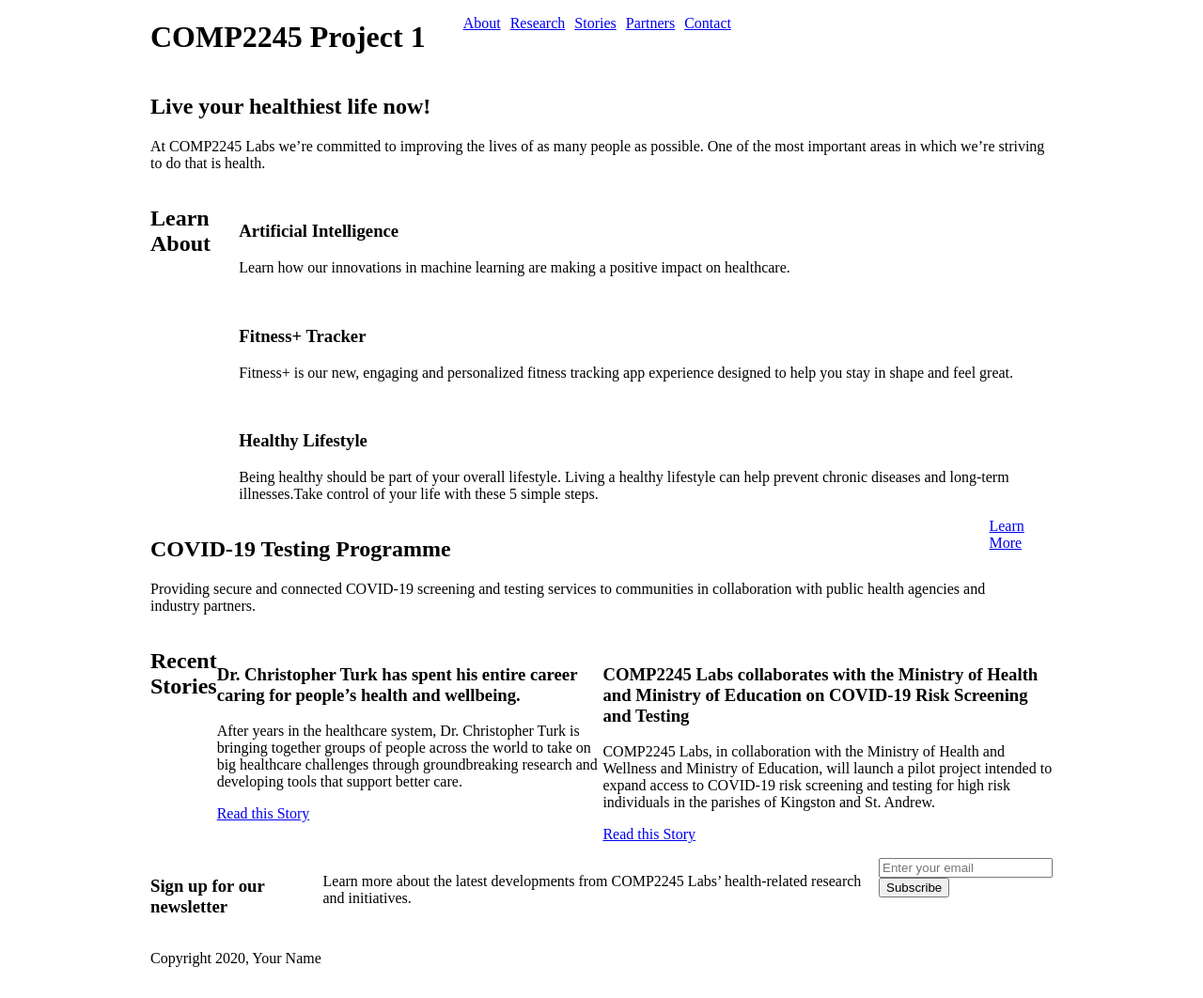
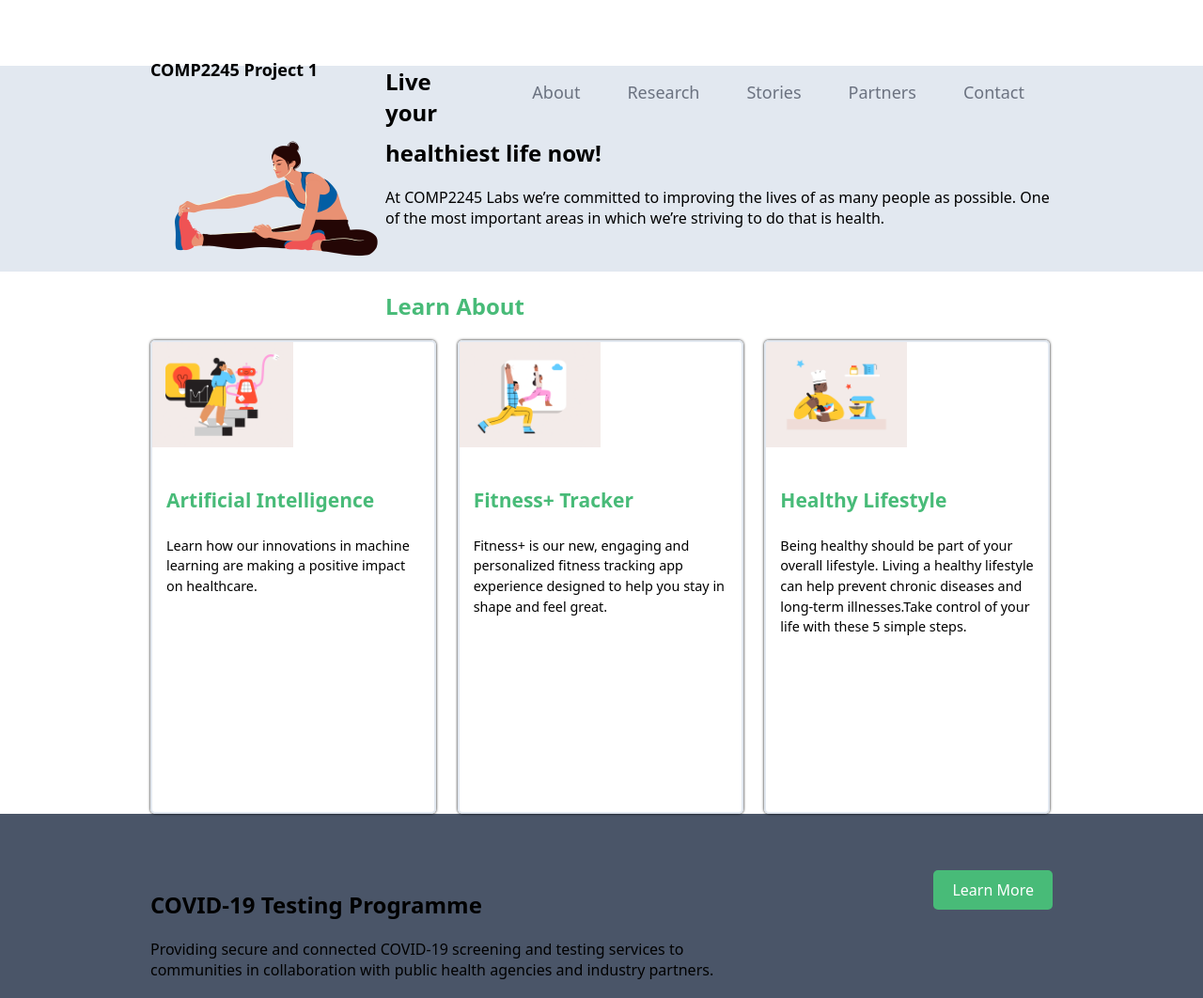
Before and after one commit to Jelani-Plummer/info2180-project1, a plain HTML site: page index.html in a window 1280 px wide. Shown: the top 1062 px of the page at 94% size. Drawn offline with Linux system fonts and the light colour scheme.

Commit message:
added css and images

```diff
--- a/index.html
+++ b/index.html
@@ -26,7 +26,7 @@
         <section class="overview-hero">
             <div class="container">
                 <div class="overview-hero-image">
-                    <img src="#" alt="">
+                    <img src="stretch.png" alt="woman stretching" class="hero-image">
                 </div>
                 <div class="overview-hero-text">
                     <h2>Live  your healthiest life now!</h2>
@@ -39,21 +39,21 @@
                 <h2>Learn About</h2>
                 <div class="cards">
                     <div class="card">
-                        <img src="#" alt="">
+                        <img src="Ai-Health.png" alt="AI assisting human with health" class="card-img">
                         <div class="card-body">
                             <h3>Artificial Intelligence</h3>
                             <p>Learn how our innovations in machine learning are making a positive impact on healthcare.</p>
                         </div>
                     </div>
                     <div class="card">
-                        <img src="#" alt="">
+                        <img src="fitness-app.png" alt="person following online exercise instructions" class="card-img">
                         <div class="card-body">
                             <h3>Fitness+ Tracker</h3>
                             <p>Fitness+ is our new, engaging and personalized fitness tracking app experience designed to help you stay in shape and feel great.</p>
                         </div>
                     </div>
                     <div class="card">
-                        <img src="#" alt="">
+                        <img src="homemade-food-cooking.png" alt="person cooking healthy food" class="card-img">
                         <div class="card-body">
                             <h3>Healthy Lifestyle</h3>
                             <p>Being healthy should be part of your overall lifestyle. Living a healthy lifestyle can help prevent chronic diseases and long-term illnesses.Take control of your life with these 5 simple steps.</p>
@@ -77,7 +77,7 @@
             <div class="container">
                 <h2>Recent Stories</h2>
                 <article>
-                    <img src="" alt="">
+                    <img src="respected-doctor.jpeg" alt="Dr. Christopher Turk" class = "article-img">
                     <div class="article-body">
                         <h3>Dr. Christopher Turk has spent his entire career caring for people’s health and wellbeing.</h3>
                         <p>After years in the healthcare system, Dr. Christopher Turk is bringing together groups of people across the world to take on big healthcare challenges through groundbreaking research and developing tools that support better care.</p>
@@ -85,7 +85,7 @@
                     </div>
                 </article>
                 <article>
-                    <img src="" alt="">
+                    <img src="covid-testing.jpeg" alt="Covid test" class="article-img">
                     <div class="article-body">
                         <h3>COMP2245 Labs collaborates with the Ministry of Health and Ministry of Education on COVID-19 Risk Screening and Testing</h3>
                         <p>COMP2245 Labs, in collaboration with the Ministry of Health and Wellness and Ministry of Education, will launch a pilot project intended to expand access to COVID-19 risk screening and testing for high risk individuals in the parishes of Kingston and St. Andrew.</p>
--- a/styles.css
+++ b/styles.css
@@ -1,26 +1,203 @@
 /* Add your CSS to this file */
-body {
+body{
     margin: 0;
     font-size: 16px;
+    font-family:system-ui, -apple-system, BlinkMacSystemFont, 'Segoe UI', Roboto, Oxygen, Ubuntu, Cantarell, 'Open Sans', 'Helvetica Neue', sans-serif;
 }
 
-.container {
+.container{
     margin: 0 auto;
     max-width: 960px;
     width: 100%;
-    display: flex;
 }
 
-h1 {
-    float: left;
+header{
+    background-color: white;
+    padding-top: 50px;
 }
 
-ul {
+h1{
+    float: left;
+    font-size: 18px;
+}
+
+ul{
     float: right;
     display: flex;
     list-style-type: none;
 }
 
-li {
+li{
     margin-right: 10px;
 }
+
+.overview-hero{
+    background-color: #E2E8F0;
+    padding-bottom: 30px;
+}
+
+.hero-image{
+    background: transparent;
+    width: 250px;
+    height: auto;
+    float: left;
+}
+
+.overview-hero-text{
+    text-align: left;
+}
+
+.cards{
+    display: grid;
+    grid-template-columns: repeat(3, 1fr);
+    gap: 20px;
+    justify-content: flex-start;
+    margin: 0;
+}
+
+.card{
+    width: 300px;
+    height: 500px;
+    border-radius: 5px;
+    box-shadow: 0 0 3px black;
+    border: 2px solid #E2E8F0;
+}
+
+.card-img{
+    width: 150px;
+    height: auto;
+}
+
+.card-body{
+    line-height: 1.5;
+    font-size: 0.9em;
+    padding: 15px;
+}
+
+.stories h2{
+    color: #48BB78;
+}
+
+article{
+    display: inline-flex;
+    align-content: right;
+}
+
+.article-body p{
+    color:#5A67D8;
+    font-size: 18px;
+    text-decoration: none;
+}
+
+
+.article-img{
+    width: 150px;
+    height: 150px;
+    border-radius: 50%;
+    padding-top: 20px;
+    padding-bottom: 20px;
+    padding-right: 20px;
+    padding-left: 20px;
+}
+
+.newsletter,
+footer {
+    background-color: #4A5568;
+}
+
+.newsletter p,
+footer p {
+    color: white;
+}
+
+.newsletter {
+    color: white;
+    padding: 20px 0 80px;
+    align-content: center;
+}
+
+.form-group {
+    display: contents;
+    align-self: center;
+}
+
+.newsletter p {
+    max-width: 450px;
+}
+
+.newsletter button, .submit .btn {
+    background-color: #5A67D8;
+    padding: 5px 30px;
+    color: white;
+}
+
+
+footer {
+    background-color: #4A5568;
+}
+
+nav {
+    padding: 0;
+    margin: 0;
+    display: inline;
+    list-style-type: none;
+    text-align: right;
+}
+
+nav li{
+    font-size: 18px;
+    padding: 20px;
+    display: inline-block;
+}
+
+li a:link{
+    color: #6B7280;
+    text-decoration: none;
+}
+
+li a:hover{
+    color: #5a67d8;
+}
+
+.learn-about .container{
+    border-color: #E2E8F0;
+}
+
+.learn-about h2{
+    font-size: 24px;
+    color: #48BB78;
+}
+
+.learn-about .card-body h3{
+    color: #48BB78;
+    font-size: 21px;
+}
+
+.testing {
+    background-color: #4A5568;
+    padding: 60px 0;
+    display: grid;
+}
+
+.testing .cta a {
+    background-color: #48BB78;
+    padding: 10px 20px;
+    border-radius: 5px;
+    color: white;
+    text-decoration: none;
+    float: right;
+}
+
+.testing-description h2,
+.testing .testing-description p {
+    color: white;
+}
+
+.testing .container {
+    display: grid;
+    grid-template-columns: 2fr 1fr;
+}
+
+.testing .testing-description {
+    max-width: 550px;
+}
```
Also changed, not shown: Ai-Health.png (added), covid-testing.jpeg (added), fitness-app.png (added), homemade-food-cooking.png (added), respected-doctor.jpeg (added), stretch.png (added).
